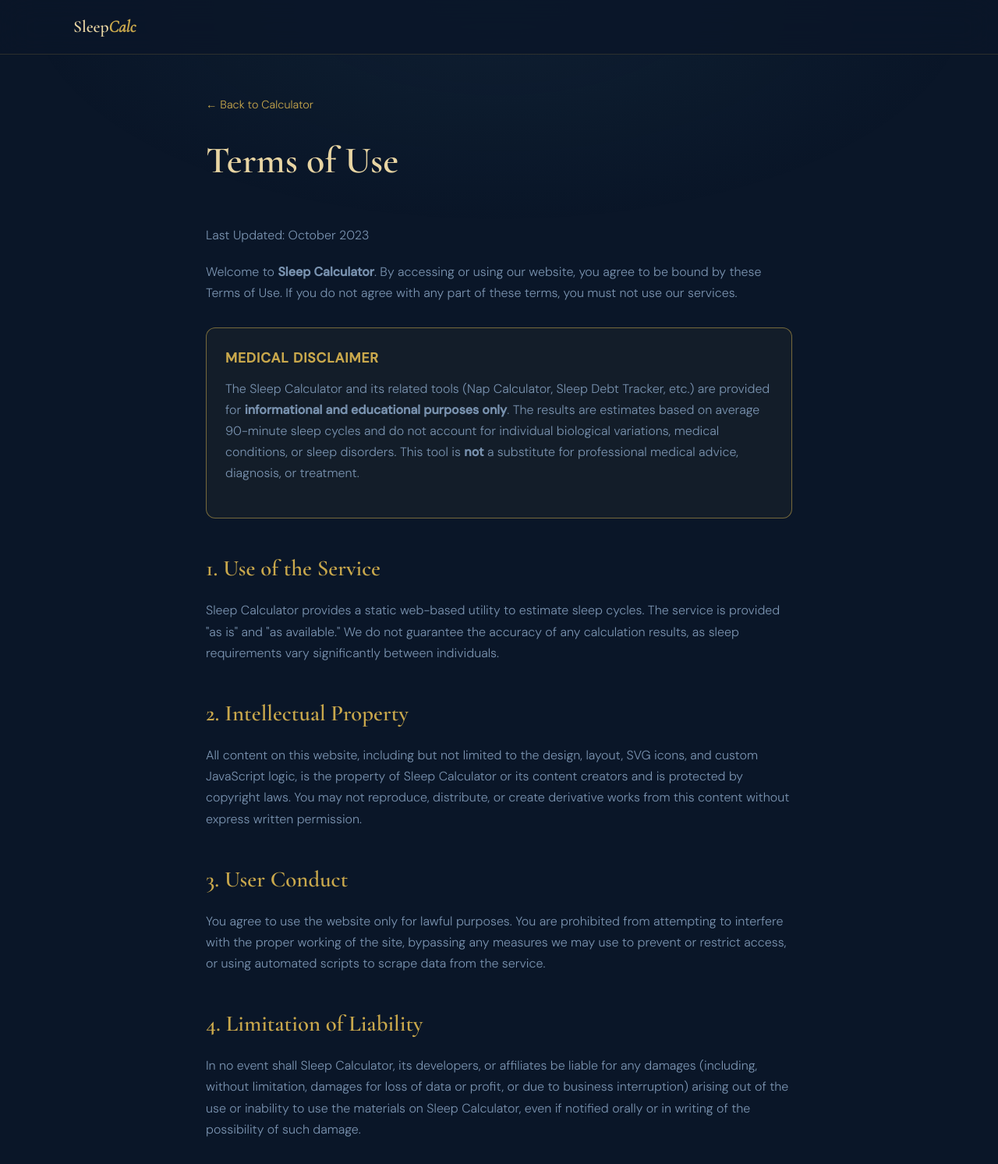
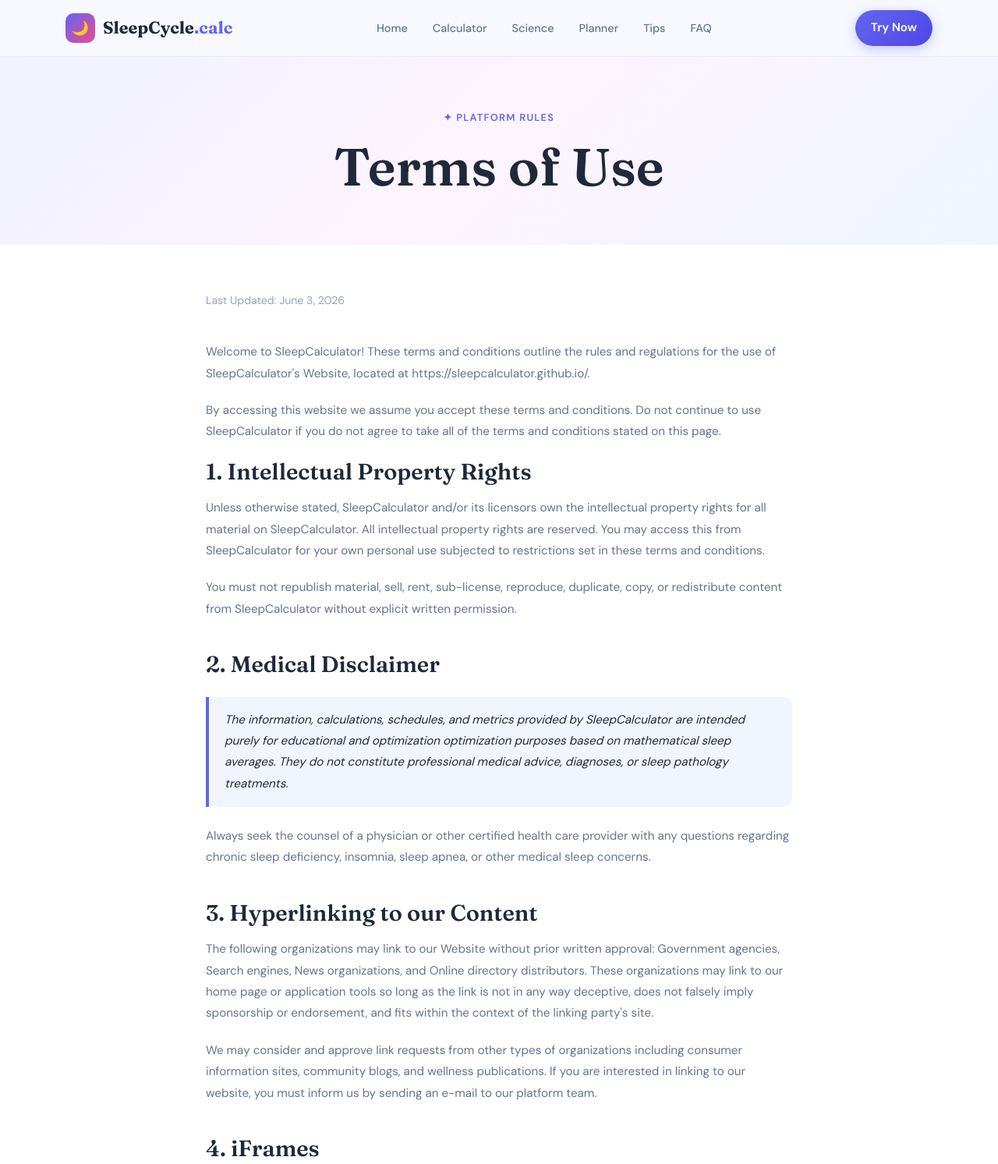
Before and after one commit to sleepcalculator/sleepcalculator.github.io, a plain HTML site: page terms.html in a window 1280 px wide. Shown: the top 1493 px of the page at 78% size. Drawn offline with nearby package versions, Linux system fonts and the light colour scheme.

Commit message:
Update terms.html

```diff
--- a/terms.html
+++ b/terms.html
@@ -1,7 +1,8 @@
 <!DOCTYPE html>
 <html lang="en">
 <head>
-   <script async src="https://www.googletagmanager.com/gtag/js?id=G-ENSHGPNZ23"></script>
+  <!-- Google tag -->
+  <script async src="https://www.googletagmanager.com/gtag/js?id=G-ENSHGPNZ23"></script>
   <script>
     window.dataLayer = window.dataLayer || [];
     function gtag(){dataLayer.push(arguments);}
@@ -10,121 +11,123 @@
   </script>
   <meta charset="UTF-8" />
   <meta name="viewport" content="width=device-width, initial-scale=1.0" />
-  <title>Terms of Use – Sleep Calculator</title>
-  <meta name="robots" content="noindex, follow" />
-  <link rel="canonical" href="https://sleepcalculator.github.io/terms.html" />
+  <title>Terms of Use - SleepCalculator</title>
+  <meta name="description" content="Terms of Use for SleepCalculator. Read our platform conditions, liabilities guidelines, and user expectations." />
+  <meta name="robots" content="index, follow" />
+  <link rel="canonical" href="https://sleepcalculator.github.io/terms" />
+  <link rel="icon" type="image/png" sizes="32x32" href="/favicon.png">
 
-  <link rel="preconnect" href="https://fonts.googleapis.com">
-  <link rel="preconnect" href="https://fonts.gstatic.com" crossorigin>
-  <link href="https://fonts.googleapis.com/css2?family=Cormorant+Garamond:ital,wght@0,300;0,400;0,600;1,300;1,400&family=DM+Sans:wght@300;400;500&display=swap" rel="stylesheet">
+  <!-- Google Fonts -->
+  <link rel="preconnect" href="https://fonts.googleapis.com" />
+  <link rel="preconnect" href="https://fonts.gstatic.com" crossorigin />
+  <link href="https://fonts.googleapis.com/css2?family=Fraunces:wght@600;700&family=DM+Sans:wght@400;500;600&display=swap" rel="stylesheet" />
 
+  <link rel="stylesheet" href="style.css" />
   <style>
-    /* Inherited design tokens from index.html */
-    :root {
-      --ink: #0a1628; --deep: #0d1b2e; --mid: #112240; --panel: #152a47;
-      --border: rgba(201,168,76,0.18); --gold: #c9a84c; --gold-dim: rgba(201,168,76,0.55);
-      --moon: #e8d5a3; --text: #d8e8f5; --soft: #7a93b0; --muted: #6a7f96;
+    /* Document Layout Styles leveraging existing theme token system */
+    .legal-hero {
+      background: linear-gradient(135deg, #eef2ff 0%, #fdf4ff 50%, #eff6ff 100%);
+      padding: 140px 0 60px;
+      text-align: center;
     }
-
-    *, *::before, *::after { box-sizing: border-box; margin: 0; padding: 0; }
-    body {
-      background: var(--ink); color: var(--text);
-      font-family: 'DM Sans', sans-serif; font-weight: 300; line-height: 1.7;
-      min-height: 100vh; position: relative;
+    .legal-content {
+      background: var(--bg-card);
+      padding: 60px 0 96px;
     }
-
-    /* Starfield Background */
-    body::before {
-      content: ''; position: fixed; inset: 0;
-      background: radial-gradient(ellipse 80% 60% at 50% 0%, rgba(74,143,168,0.08) 0%, transparent 60%);
-      z-index: 0; pointer-events: none;
+    .legal-wrapper {
+      max-width: 800px;
+      margin: 0 auto;
     }
-
-    .container { max-width: 800px; margin: 0 auto; padding: 120px 24px 80px; position: relative; z-index: 1; }
-
-    nav {
-      position: fixed; top: 0; left: 0; right: 0; z-index: 100; padding: 16px 0;
-      background: rgba(10,22,40,0.8); backdrop-filter: blur(20px); border-bottom: 1px solid var(--border);
+    .legal-wrapper h2 {
+      font-size: 1.8rem;
+      margin: 40px 0 16px;
+      color: var(--text);
     }
-    .nav-inner { max-width: 1140px; margin: 0 auto; padding: 0 24px; display: flex; justify-content: space-between; align-items: center; }
-    .nav-logo { text-decoration: none; color: var(--moon); font-family: 'Cormorant Garamond', serif; font-size: 1.35rem; font-weight: 600; }
-
-    h1 { font-family: 'Cormorant Garamond', serif; font-size: 3rem; color: var(--moon); margin-bottom: 40px; }
-    h2 { font-family: 'Cormorant Garamond', serif; font-size: 1.8rem; color: var(--gold); margin-top: 40px; margin-bottom: 15px; }
-    p { margin-bottom: 20px; color: var(--soft); }
-
-    .disclaimer-box {
-      background: rgba(201,168,76,0.05); border: 1px solid var(--gold-dim);
-      padding: 24px; border-radius: 12px; margin: 30px 0;
+    .legal-wrapper h2:first-of-type {
+      margin-top: 0;
     }
-    .disclaimer-box h3 { color: var(--gold); margin-bottom: 10px; font-size: 1.1rem; text-transform: uppercase; letter-spacing: 0.05em; }
-
-    .back-link { display: inline-block; margin-bottom: 20px; color: var(--gold); text-decoration: none; font-size: 0.9rem; }
-    footer { padding: 40px 0; border-top: 1px solid var(--border); text-align: center; font-size: 0.8rem; color: var(--muted); }
+    .legal-wrapper p {
+      font-size: 0.95rem;
+      margin-bottom: 20px;
+      line-height: 1.8;
+    }
+    .legal-wrapper blockquote {
+      border-left: 4px solid var(--primary);
+      background-color: var(--bg-alt);
+      padding: 16px 20px;
+      margin: 24px 0;
+      border-radius: 0 var(--radius-sm) var(--radius-sm) 0;
+    }
+    .legal-wrapper blockquote p {
+      margin-bottom: 0;
+      font-style: italic;
+      color: var(--text);
+    }
+    .legal-date {
+      font-size: 0.88rem;
+      color: var(--text-light);
+      margin-bottom: 40px;
+      display: block;
+    }
   </style>
-
-  <script type="application/ld+json">
-  {
-    "@context": "https://schema.org",
-    "@type": "WebPage",
-    "name": "Terms of Use - Sleep Calculator",
-    "url": "https://sleepcalculator.github.io/terms.html",
-    "description": "The terms and conditions for using the Sleep Calculator website and tools.",
-    "publisher": {
-      "@type": "Organization",
-      "name": "Sleep Calculator",
-      "url": "https://sleepcalculator.github.io/"
-    }
-  }
-  </script>
 </head>
 <body>
 
-<nav>
-  <div class="nav-inner">
-    <a href="index.html" class="nav-logo">Sleep<em style="font-style:italic;color:#c9a84c">Calc</em></a>
-  </div>
-</nav>
+  <!-- Header injected by header.js -->
+  <div id="header-root"></div>
 
-<div class="container">
-  <a href="index.html" class="back-link">← Back to Calculator</a>
-  <h1>Terms of Use</h1>
-  <p>Last Updated: October 2023</p>
+  <main>
+    <section class="legal-hero">
+      <div class="container">
+        <span class="section-tag">✦ Platform Rules</span>
+        <h1>Terms of Use</h1>
+      </div>
+    </section>
 
-  <p>Welcome to <strong>Sleep Calculator</strong>. By accessing or using our website, you agree to be bound by these Terms of Use. If you do not agree with any part of these terms, you must not use our services.</p>
+    <section class="legal-content">
+      <div class="container legal-wrapper">
+        <span class="legal-date">Last Updated: June 3, 2026</span>
 
-  <div class="disclaimer-box">
-    <h3>Medical Disclaimer</h3>
-    <p>The Sleep Calculator and its related tools (Nap Calculator, Sleep Debt Tracker, etc.) are provided for <strong>informational and educational purposes only</strong>. The results are estimates based on average 90-minute sleep cycles and do not account for individual biological variations, medical conditions, or sleep disorders. This tool is <strong>not</strong> a substitute for professional medical advice, diagnosis, or treatment.</p>
-  </div>
+        <p>Welcome to SleepCalculator! These terms and conditions outline the rules and regulations for the use of SleepCalculator's Website, located at https://sleepcalculator.github.io/.</p>
 
-  <h2>1. Use of the Service</h2>
-  <p>Sleep Calculator provides a static web-based utility to estimate sleep cycles. The service is provided "as is" and "as available." We do not guarantee the accuracy of any calculation results, as sleep requirements vary significantly between individuals.</p>
+        <p>By accessing this website we assume you accept these terms and conditions. Do not continue to use SleepCalculator if you do not agree to take all of the terms and conditions stated on this page.</p>
 
-  <h2>2. Intellectual Property</h2>
-  <p>All content on this website, including but not limited to the design, layout, SVG icons, and custom JavaScript logic, is the property of Sleep Calculator or its content creators and is protected by copyright laws. You may not reproduce, distribute, or create derivative works from this content without express written permission.</p>
+        <h2>1. Intellectual Property Rights</h2>
+        <p>Unless otherwise stated, SleepCalculator and/or its licensors own the intellectual property rights for all material on SleepCalculator. All intellectual property rights are reserved. You may access this from SleepCalculator for your own personal use subjected to restrictions set in these terms and conditions.</p>
+        <p>You must not republish material, sell, rent, sub-license, reproduce, duplicate, copy, or redistribute content from SleepCalculator without explicit written permission.</p>
 
-  <h2>3. User Conduct</h2>
-  <p>You agree to use the website only for lawful purposes. You are prohibited from attempting to interfere with the proper working of the site, bypassing any measures we may use to prevent or restrict access, or using automated scripts to scrape data from the service.</p>
+        <h2>2. Medical Disclaimer</h2>
+        <blockquote>
+          <p>The information, calculations, schedules, and metrics provided by SleepCalculator are intended purely for educational and optimization optimization purposes based on mathematical sleep averages. They do not constitute professional medical advice, diagnoses, or sleep pathology treatments.</p>
+        </blockquote>
+        <p>Always seek the counsel of a physician or other certified health care provider with any questions regarding chronic sleep deficiency, insomnia, sleep apnea, or other medical sleep concerns.</p>
 
-  <h2>4. Limitation of Liability</h2>
-  <p>In no event shall Sleep Calculator, its developers, or affiliates be liable for any damages (including, without limitation, damages for loss of data or profit, or due to business interruption) arising out of the use or inability to use the materials on Sleep Calculator, even if notified orally or in writing of the possibility of such damage.</p>
+        <h2>3. Hyperlinking to our Content</h2>
+        <p>The following organizations may link to our Website without prior written approval: Government agencies, Search engines, News organizations, and Online directory distributors. These organizations may link to our home page or application tools so long as the link is not in any way deceptive, does not falsely imply sponsorship or endorsement, and fits within the context of the linking party's site.</p>
+        <p>We may consider and approve link requests from other types of organizations including consumer information sites, community blogs, and wellness publications. If you are interested in linking to our website, you must inform us by sending an e-mail to our platform team.</p>
 
-  <h2>5. Third-Party Links</h2>
-  <p>Our website may contain links to third-party web sites or services that are not owned or controlled by Sleep Calculator. We have no control over, and assume no responsibility for, the content, privacy policies, or practices of any third-party web sites or services.</p>
+        <h2>4. iFrames</h2>
+        <p>Without prior approval and written permission, you may not create frames around our Webpages that alter in any way the visual presentation or appearance of our Website.</p>
 
-  <h2>6. Changes to Terms</h2>
-  <p>We reserve the right, at our sole discretion, to modify or replace these Terms at any time. By continuing to access or use our Service after those revisions become effective, you agree to be bound by the revised terms.</p>
+        <h2>5. Content Liability</h2>
+        <p>We shall not be held responsible for any content that appears on your Website. You agree to protect and defend us against all claims that are rising on your Website. No link(s) should appear on any Website that may be interpreted as libelous, obscene or criminal, or which infringes, otherwise violates, or advocates the infringement or other violation of, any third party rights.</p>
 
-  <h2>7. Governing Law</h2>
-  <p>These terms and conditions are governed by and construed in accordance with the laws of the jurisdiction in which the website operates, and you irrevocably submit to the exclusive jurisdiction of the courts in that State or location.</p>
-</div>
+        <h2>6. Disclaimer of Warranties</h2>
+        <p>This Website is provided "as is," with all faults, and SleepCalculator expresses no representations or warranties, of any kind related to this Website or the materials contained on this Website. Furthermore, while we try to keep our 90-minute algorithmic cycle estimations as functional as possible, we do not warrant that the tools will be 100% accurate, continuous, or completely error-free.</p>
 
-<footer>
-  <div class="container" style="padding: 0;">
-    &copy; 2026 Sleep Calculator. Sleep smarter, not longer.
-  </div>
-</footer>
+        <h2>7. Limitation of Liability</h2>
+        <p>In no event shall SleepCalculator, nor any of its officers, directors and employees, be held liable for anything arising out of or in any way connected with your use of this Website whether such liability is under contract. SleepCalculator, including its officers, directors and employees shall not be held liable for any indirect, consequential or special liability arising out of or in any way related to your use of this Website.</p>
 
+        <h2>8. Severability & Modifications</h2>
+        <p>If any provision of these Terms is found to be invalid under any applicable law, such provisions shall be deleted without affecting the remaining provisions herein. SleepCalculator is permitted to revise these Terms at any time as it sees fit, and by using this Website you are expected to review these Terms on a regular basis.</p>
+      </div>
+    </section>
+  </main>
+
+  <!-- Footer injected by footer.js -->
+  <div id="footer-root"></div>
+
+  <script src="header.js"></script>
+  <script src="footer.js"></script>
 </body>
 </html>
```
